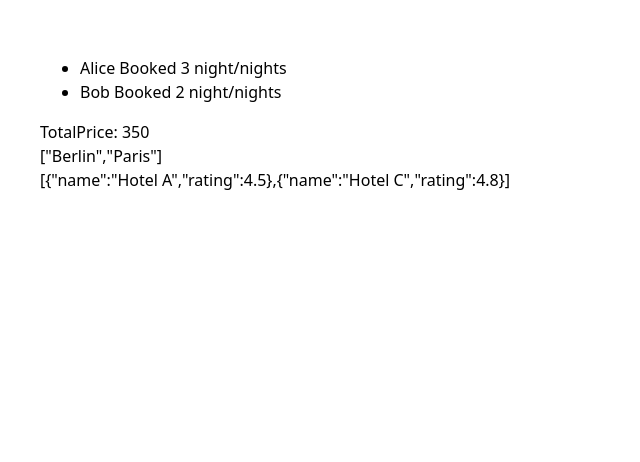
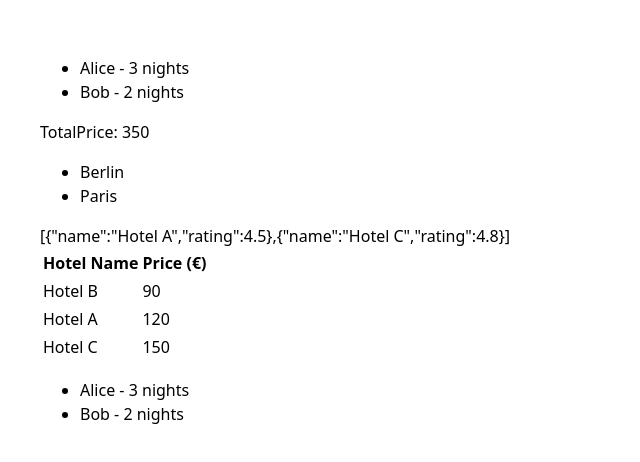
Before and after one commit to bestii/Coding-Environment, a React (Vite) app in the folder tsx/: page / in a window 1280 px wide. Shown: the top 462 px of the page, without its empty margins (0-640 px from the left). Built offline with nearby package versions, Linux system fonts and the light colour scheme.

Commit message:
feat: refactor App component and add UserBookingSummary and HotelTable components

```diff
--- a/tsx/src/App.tsx
+++ b/tsx/src/App.tsx
@@ -1,16 +1,19 @@
 import "./App.css";
-import BookingPerUser from "./components/BookingPerUser";
 import FilterByRatings from "./components/FilterByRatings";
+import HotelTable from "./components/HotelTable";
 import TotalPrice from "./components/TotalPrice";
 import UniqueCities from "./components/UniqueCities";
+import UserBookingSummary from "./components/UserBookingSummary";
 
 function App() {
   return (
     <div>
-      <BookingPerUser />
+      <UserBookingSummary />
       <TotalPrice />
       <UniqueCities />
       <FilterByRatings />
+      <HotelTable />
+      <UserBookingSummary />
     </div>
   );
 }
--- a/tsx/src/components/BookingPerUser.tsx
+++ /dev/null
@@ -1,33 +0,0 @@
-const BookingPerUser = () => {
-  const bookings = [
-    { id: 1, user: "Alice", hotel: "Hotel A", nights: 3 },
-    { id: 2, user: "Bob", hotel: "Hotel B", nights: 2 },
-    { id: 3, user: "Alice", hotel: "Hotel C", nights: 1 },
-  ];
-
-  const bookingsPerUser = bookings.reduce((acc, booking) => {
-    // Recommend the below in JS Env
-    // if (!acc[booking.user]) {
-    //   acc[booking.user] = { nights: 0 };
-    // }
-    // acc[booking.user].nights += booking.nights;
-
-    acc[booking.user] = {
-      nights: acc[booking.user]?.nights ?? 0 + booking.nights,
-    };
-    return acc;
-  }, {} as Record<string, { nights: number }>);
-
-  console.log("🚀 ~ bookingsPerUser ~ bookingsPerUser:", bookingsPerUser);
-  return (
-    <div>
-      <ul>
-        {Object.entries(bookingsPerUser).map(([user, value]) => (
-          <li key={user}>{`${user} Booked ${value.nights} night/nights`}</li>
-        ))}
-      </ul>
-    </div>
-  );
-};
-
-export default BookingPerUser;
--- /dev/null
+++ b/tsx/src/components/HotelTable.tsx
@@ -0,0 +1,30 @@
+const hotels = [
+  { id: 1, name: "Hotel A", price: 120 },
+  { id: 2, name: "Hotel B", price: 90 },
+  { id: 3, name: "Hotel C", price: 150 },
+];
+
+const HotelTable = () => {
+  const sortedHotels = hotels.toSorted((a, b) => a.price - b.price);
+
+  return (
+    <table>
+      <thead>
+        <tr>
+          <th>Hotel Name</th>
+          <th>Price (€)</th>
+        </tr>
+      </thead>
+      <tbody>
+        {sortedHotels.map((hotel) => (
+          <tr key={hotel.id}>
+            <td>{hotel.name}</td>
+            <td>{hotel.price}</td>
+          </tr>
+        ))}
+      </tbody>
+    </table>
+  );
+};
+
+export default HotelTable;
--- a/tsx/src/components/UniqueCities.tsx
+++ b/tsx/src/components/UniqueCities.tsx
@@ -13,8 +13,14 @@ const UniqueCities = () => {
     { name: "Hotel B", city: "Paris" },
     { name: "Hotel C", city: "Berlin" },
   ];
-  const uniqueList = getUnique(hotels);
-  return <div>{`${JSON.stringify(uniqueList)}`}</div>;
+  const uniqueCities = getUnique(hotels);
+  return (
+    <ul>
+      {uniqueCities.map((city) => (
+        <li key={city}>{city}</li>
+      ))}
+    </ul>
+  );
 };
 
 export default UniqueCities;
--- /dev/null
+++ b/tsx/src/components/UserBookingSummary.tsx
@@ -0,0 +1,38 @@
+const bookings = [
+  { id: 1, user: "Alice", nights: 3 },
+  { id: 2, user: "Bob", nights: 2 },
+  { id: 3, user: "Alice", nights: 1 },
+];
+
+const UserBookingSummary = () => {
+  // TODO: Group bookings by user and sum nights
+  const bookingsPerUser: Record<
+    string,
+    {
+      nights: number;
+    }
+  > = bookings.reduce((acc, booking) => {
+    // Recommend the below in JS Env
+    // if (!acc[booking.user]) {
+    //   acc[booking.user] = { nights: 0 };
+    // }
+    // acc[booking.user].nights += booking.nights;
+
+    acc[booking.user] = {
+      nights: acc[booking.user]?.nights ?? 0 + booking.nights,
+    };
+    return acc;
+  }, {} as Record<string, { nights: number }>);
+
+  return (
+    <ul>
+      {Object.entries(bookingsPerUser).map(([user, details]) => (
+        <li key={user}>
+          {user} - {details.nights} nights
+        </li>
+      ))}
+    </ul>
+  );
+};
+
+export default UserBookingSummary;
--- a/tsx/tsconfig.app.json
+++ b/tsx/tsconfig.app.json
@@ -1,9 +1,9 @@
 {
   "compilerOptions": {
     "tsBuildInfoFile": "./node_modules/.tmp/tsconfig.app.tsbuildinfo",
-    "target": "ES2020",
+    "target": "ESNext",
     "useDefineForClassFields": true,
-    "lib": ["ES2020", "DOM", "DOM.Iterable"],
+    "lib": ["ESNext", "DOM", "DOM.Iterable"],
     "module": "ESNext",
     "skipLibCheck": true,
 
```
